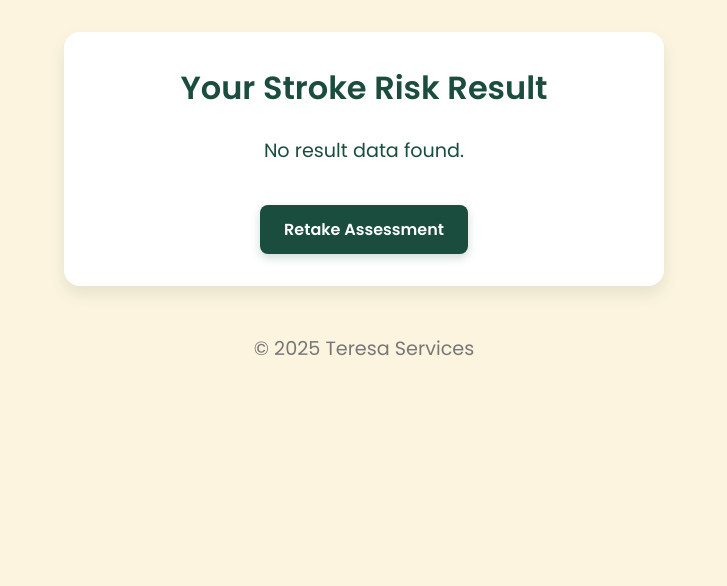
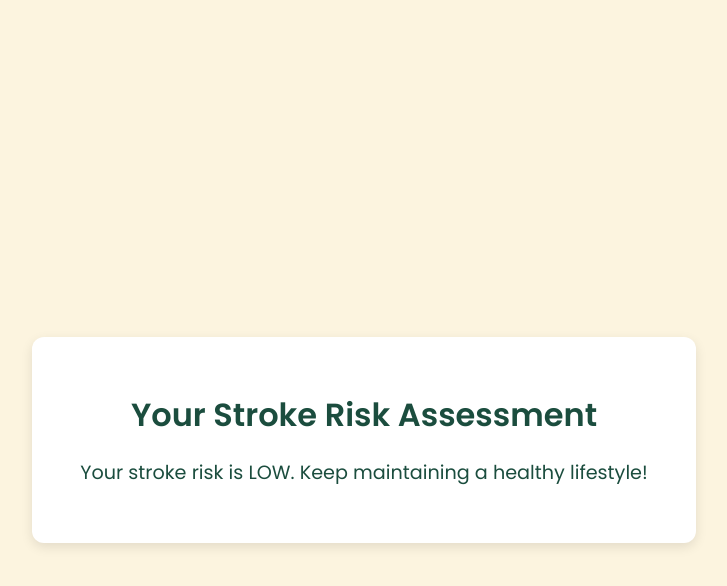
Before and after one commit to chw708/healthteresa.github.io, a website: page result.html in a window 1280 px wide. Shown: the whole page, without its empty margins (276-1003 px from the left). Drawn offline with Linux system fonts and the light colour scheme.

Commit message:
Update result.html
more...

```diff
--- a/result.html
+++ b/result.html
@@ -1,34 +1,34 @@
 <!DOCTYPE html>
 <html lang="en">
 <head>
-  <meta charset="UTF-8" />
-  <meta name="viewport" content="width=device-width, initial-scale=1.0" />
-  <title>Your Stroke Risk Result – Teresa Services</title>
-  <link href="https://fonts.googleapis.com/css2?family=Noto+Sans&family=Poppins:wght@400;600&display=swap" rel="stylesheet" />
+  <meta charset="UTF-8">
+  <meta name="viewport" content="width=device-width, initial-scale=1.0">
+  <title>Stroke Risk Result - Teresa Services</title>
+  <link href="https://fonts.googleapis.com/css2?family=Poppins:wght@400;600&display=swap" rel="stylesheet">
   <style>
-    * {
-      box-sizing: border-box;
-      margin: 0;
-      padding: 0;
+    body {
+      font-family: 'Poppins', sans-serif;
+      background-color: #FCF4DF;
+      color: #1B4D3E;
+      display: flex;
+      flex-direction: column;
+      align-items: center;
+      justify-content: center;
+      height: 100vh;
+      padding: 2rem;
+      text-align: center;
     }
-    body {
-      background-color: #FCF4DF;
-      font-family: 'Poppins', 'Noto Sans', sans-serif;
-      color: #1B4D3E;
-      padding: 2rem;
-    }
-    .container {
+    .result-box {
       background: #fff;
       padding: 2rem;
-      border-radius: 16px;
-      box-shadow: 0 8px 16px rgba(27, 77, 62, 0.1);
+      border-radius: 12px;
+      box-shadow: 0 4px 12px rgba(0, 0, 0, 0.1);
       max-width: 600px;
-      margin: auto;
-      text-align: center;
+      width: 100%;
     }
-    h2 {
+    h1 {
       font-size: 2rem;
-      margin-bottom: 1.5rem;
+      margin-bottom: 1rem;
     }
     p {
       font-size: 1.2rem;
@@ -42,48 +42,38 @@
       border-radius: 8px;
       font-weight: 600;
       text-decoration: none;
-      margin-top: 1rem;
       box-shadow: 0 4px 10px rgba(27, 77, 62, 0.2);
       transition: background 0.3s ease;
     }
     .button:hover {
       background-color: #163d30;
     }
-    footer {
-      text-align: center;
-      font-size: 0.9rem;
-      color: #777;
-      margin-top: 3rem;
-    }
   </style>
 </head>
 <body>
-  <div class="container">
-    <h2>Your Stroke Risk Result</h2>
-    <p id="resultText">Loading...</p>
-    <a href="assessment.html" class="button">Retake Assessment</a>
-    <br />
-    <a href="https://www.google.com/maps/search/응급의료기관+근처" class="button" id="clinicBtn" style="display: none;" target="_blank">Find Medical Clinics Near You</a>
+  <div class="result-box">
+    <h1>Your Stroke Risk Assessment</h1>
+    <p id="resultText">Calculating...</p>
+    <a id="clinicButton" href="https://www.google.com/maps/search/emergency+medical+clinic+near+me" target="_blank" class="button" style="display:none; margin-top: 1rem;">Find Medical Clinics Near You</a>
   </div>
 
-  <footer>
-    <p>© 2025 Teresa Services</p>
-  </footer>
+  <script>
+    const resultText = document.getElementById("resultText");
+    const clinicButton = document.getElementById("clinicButton");
 
-  <script>
-    const result = localStorage.getItem('strokeRisk');
-    const resultText = document.getElementById('resultText');
-    const clinicBtn = document.getElementById('clinicBtn');
+    const riskScore = parseInt(localStorage.getItem("finalRisk")) || 0;
 
-    if (result) {
-      resultText.textContent = result;
+    let message = "";
+    if (riskScore >= 75) {
+      message = "Your stroke risk is HIGH. Please consult a doctor soon.";
+      clinicButton.style.display = "inline-block";
+    } else if (riskScore >= 40) {
+      message = "Your stroke risk is MODERATE. Consider seeing a doctor for further evaluation.";
+    } else {
+      message = "Your stroke risk is LOW. Keep maintaining a healthy lifestyle!";
+    }
 
-      if (result.includes('HIGH')) {
-        clinicBtn.style.display = 'inline-block';
-      }
-    } else {
-      resultText.textContent = 'No result data found.';
-    }
+    resultText.textContent = message;
   </script>
 </body>
 </html>
```
